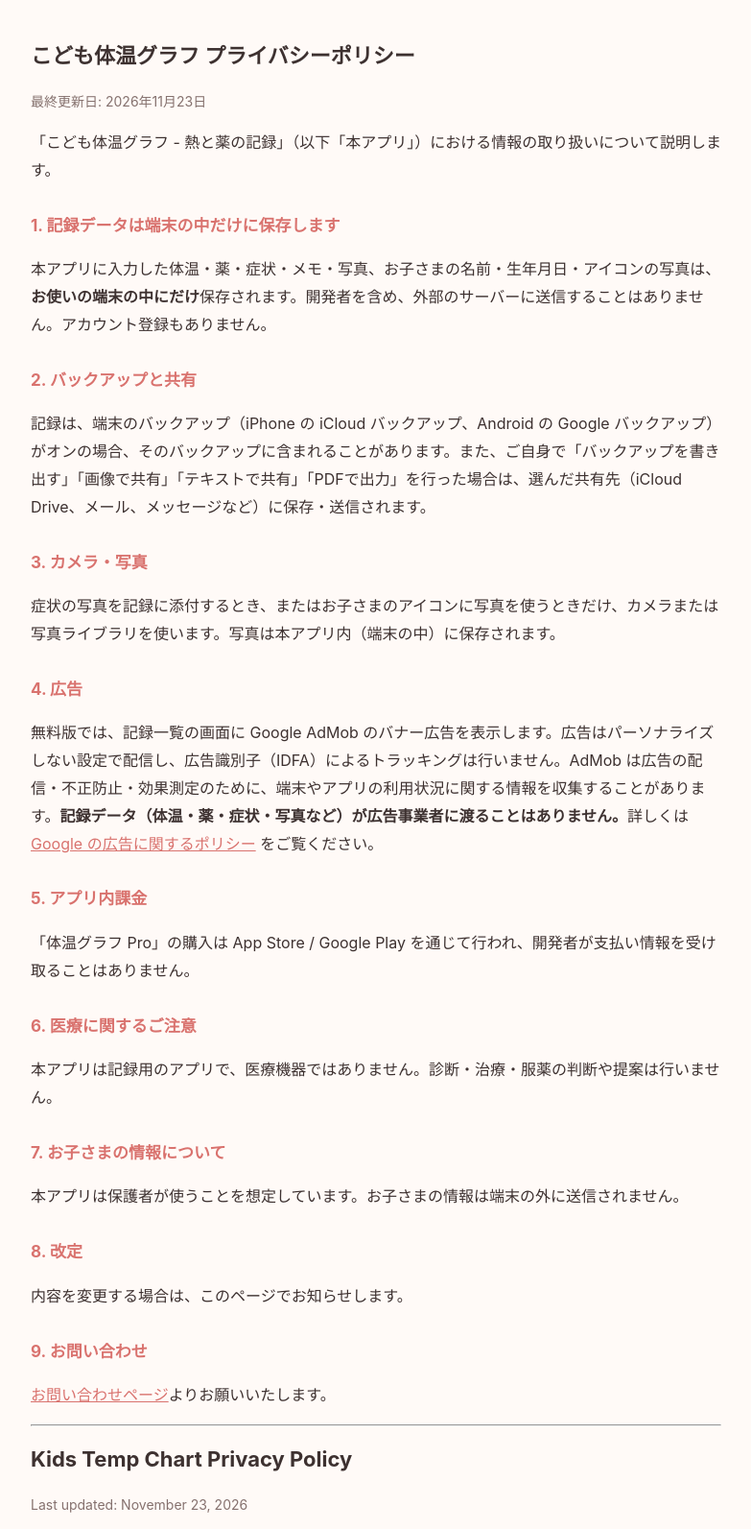
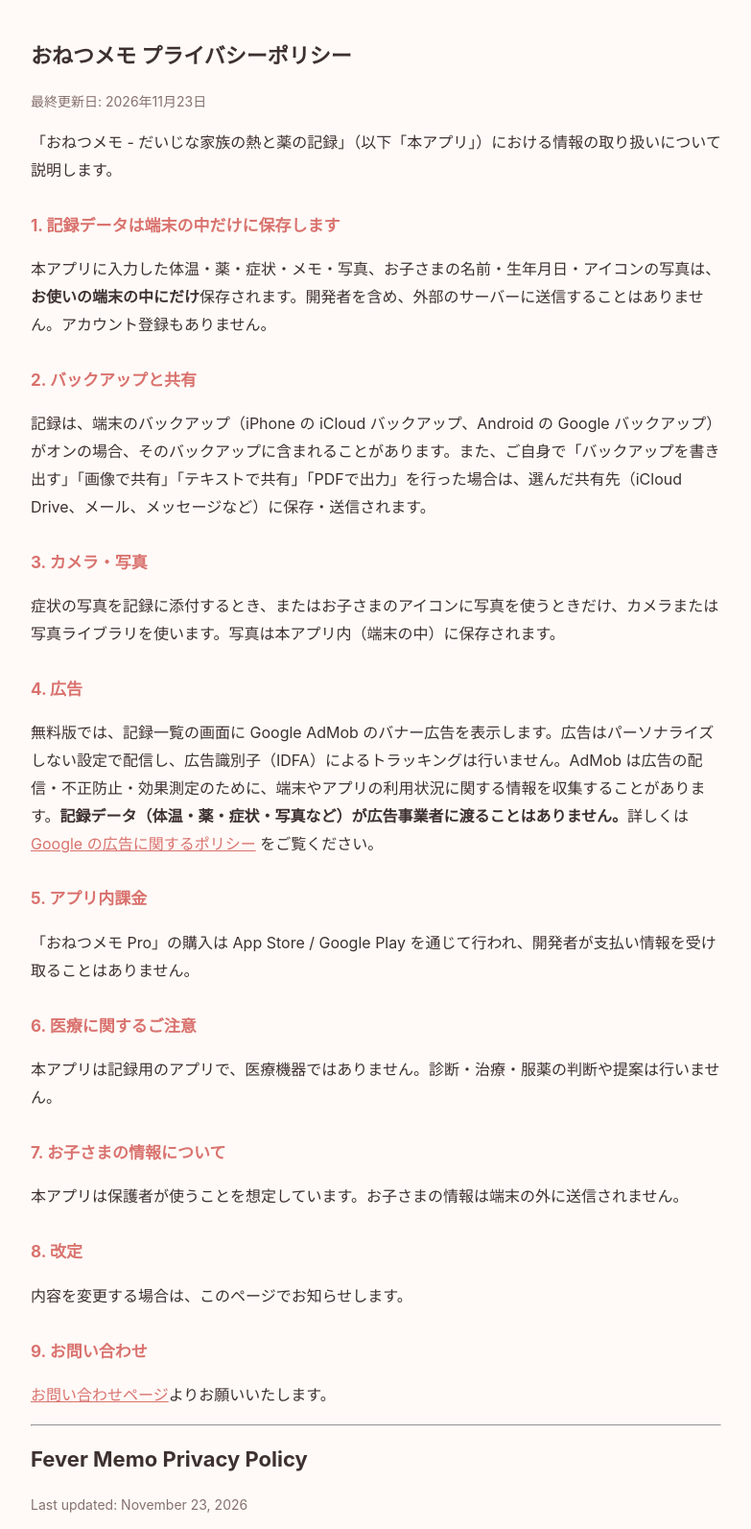
Before and after one commit to norikroos/norikroos.github.io, a plain HTML site: page netsumemo/privacy.html in a window 1280 px wide. Shown: the top 1593 px of the page at 96% size, without its empty margins (248-1031 px from the left). Drawn offline with Linux system fonts and the light colour scheme.

Commit message:
netsumemo: アプリ名を「おねつメモ（Fever Memo）」に変更
Co-Authored-By: Claude Opus 5.5 <noreply@anthropic.com>

```diff
--- a/netsumemo/privacy.html
+++ b/netsumemo/privacy.html
@@ -3,7 +3,7 @@
 <head>
 <meta charset="utf-8">
 <meta name="viewport" content="width=device-width,initial-scale=1">
-<title>こども体温グラフ プライバシーポリシー</title>
+<title>おねつメモ プライバシーポリシー</title>
 <style>
 :root{--bg:#fffaf7;--fg:#3d3130;--sub:#85716e;--accent:#d9726e}
 @media (prefers-color-scheme:dark){:root{--bg:#1a1718;--fg:#ede3e1;--sub:#c2b5b2;--accent:#f2aaa5}}
@@ -12,9 +12,9 @@ h1{font-size:22px}h2{font-size:17px;margin-top:28px;color:var(--accent)}a{color:
 </style>
 </head>
 <body>
-<h1>こども体温グラフ プライバシーポリシー</h1>
+<h1>おねつメモ プライバシーポリシー</h1>
 <p class="sub">最終更新日: 2026年11月23日</p>
-<p>「こども体温グラフ - 熱と薬の記録」（以下「本アプリ」）における情報の取り扱いについて説明します。</p>
+<p>「おねつメモ - だいじな家族の熱と薬の記録」（以下「本アプリ」）における情報の取り扱いについて説明します。</p>
 
 <h2>1. 記録データは端末の中だけに保存します</h2>
 <p>本アプリに入力した体温・薬・症状・メモ・写真、お子さまの名前・生年月日・アイコンの写真は、<strong>お使いの端末の中にだけ</strong>保存されます。開発者を含め、外部のサーバーに送信することはありません。アカウント登録もありません。</p>
@@ -29,7 +29,7 @@ h1{font-size:22px}h2{font-size:17px;margin-top:28px;color:var(--accent)}a{color:
 <p>無料版では、記録一覧の画面に Google AdMob のバナー広告を表示します。広告はパーソナライズしない設定で配信し、広告識別子（IDFA）によるトラッキングは行いません。AdMob は広告の配信・不正防止・効果測定のために、端末やアプリの利用状況に関する情報を収集することがあります。<strong>記録データ（体温・薬・症状・写真など）が広告事業者に渡ることはありません。</strong>詳しくは <a href="https://policies.google.com/technologies/ads?hl=ja">Google の広告に関するポリシー</a> をご覧ください。</p>
 
 <h2>5. アプリ内課金</h2>
-<p>「体温グラフ Pro」の購入は App Store / Google Play を通じて行われ、開発者が支払い情報を受け取ることはありません。</p>
+<p>「おねつメモ Pro」の購入は App Store / Google Play を通じて行われ、開発者が支払い情報を受け取ることはありません。</p>
 
 <h2>6. 医療に関するご注意</h2>
 <p>本アプリは記録用のアプリで、医療機器ではありません。診断・治療・服薬の判断や提案は行いません。</p>
@@ -44,7 +44,7 @@ h1{font-size:22px}h2{font-size:17px;margin-top:28px;color:var(--accent)}a{color:
 <p><a href="https://kunugi.notion.site/303e203271ae81019647e383c7215a36">お問い合わせページ</a>よりお願いいたします。</p>
 
 <hr>
-<h1 id="en">Kids Temp Chart Privacy Policy</h1>
+<h1 id="en">Fever Memo Privacy Policy</h1>
 <p class="sub">Last updated: November 23, 2026</p>
 <p><strong>Your records stay on your device.</strong> Temperatures, medicines, symptoms, notes, photos, and your child's name, birthday and icon photo are stored only on your device. They are never sent to the developer or any server. There is no account.</p>
 <p>They may be included in your device backups (iCloud Backup / Google backup) and in anything you choose to export or share (backup file, image, text, PDF).</p>
```
Also changed, not shown: netsumemo/index.html (+2 -2 lines), netsumemo/support.html (+5 -5 lines).
